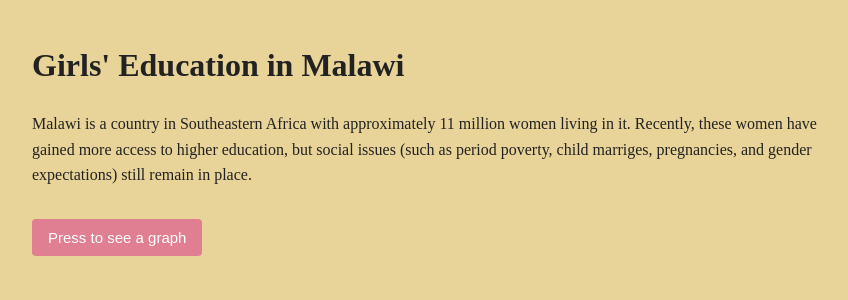
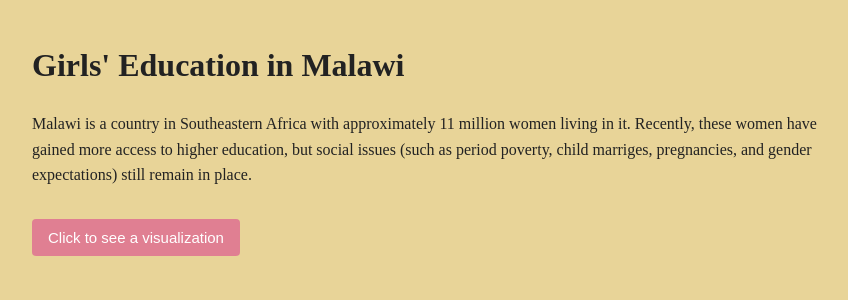
Before and after one commit to anushaaa314/malawi-girls-education, a Flask app: page / in a window 1280 px wide. Shown: the top 300 px of the page, without its empty margins (208-1056 px from the left). Run offline with Flask 3, Linux system fonts and the light colour scheme.

Commit message:
changed wording
Updated button texts for clarity and corrected spelling of 'enrollment'.

```diff
--- a/templates/index.html
+++ b/templates/index.html
@@ -14,7 +14,7 @@
     </p>
 
     <button onclick="showSection('graph1')">
-        Press to see a graph
+        Click to see a visualization
     </button>
 
     <section id="graph1" hidden>
@@ -23,11 +23,11 @@
         <canvas id="enrollmentChart" width="600" height="300"></canvas>
 
         <p>
-            From 1990 to 2015, the secondary education rate for women in Malawi has grown by an impressive 400%. About a quarter of girls were enrolled in a form of secondary education as of 2015. Several organizations like CAMFED (Campaign for Female Education) Malawi, FAWEMA (Forum for African Women Educationalists - Malawi Chapter), and UNESCO have helped drive this change.
+            From 1990 to 2015, the secondary education enrollement rate for women in Malawi grew by an impressive 400%. About a quarter of girls were enrolled in a form of secondary education as of 2015. Several organizations like CAMFED (Campaign for Female Education) Malawi, FAWEMA (Forum for African Women Educationalists - Malawi Chapter), and UNESCO have helped drive this change.
         </p>
 
         <button onclick="showSection('graph2')">
-            Press to see the next data visualization.
+            Click to see the next visualization.
         </button>
     </section>
 
```
